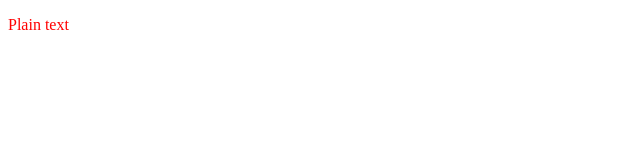
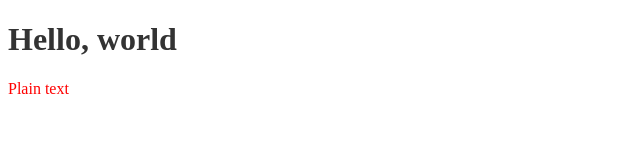
Before and after one commit to TruwerM5/hub-test, a plain HTML site: page index.html in a window 1280 px wide. Shown: the whole page, without its empty margins (0-640 px from the left). Drawn offline with Linux system fonts and the light colour scheme.

Commit message:
add h1 and styles

```diff
--- a/index.html
+++ b/index.html
@@ -7,6 +7,7 @@
     <title>Title</title>
 </head>
 <body>
+    <h1>Hello, world</h1>
     <p>Plain text</p>
 
     <script src="script.js">
--- a/style.css
+++ b/style.css
@@ -0,0 +1,3 @@
+h1 {
+    color: #333;
+}
```
